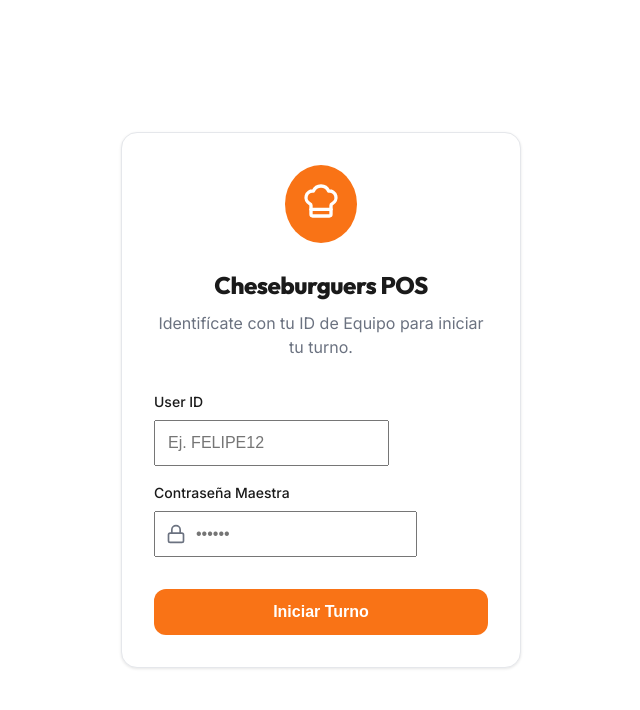
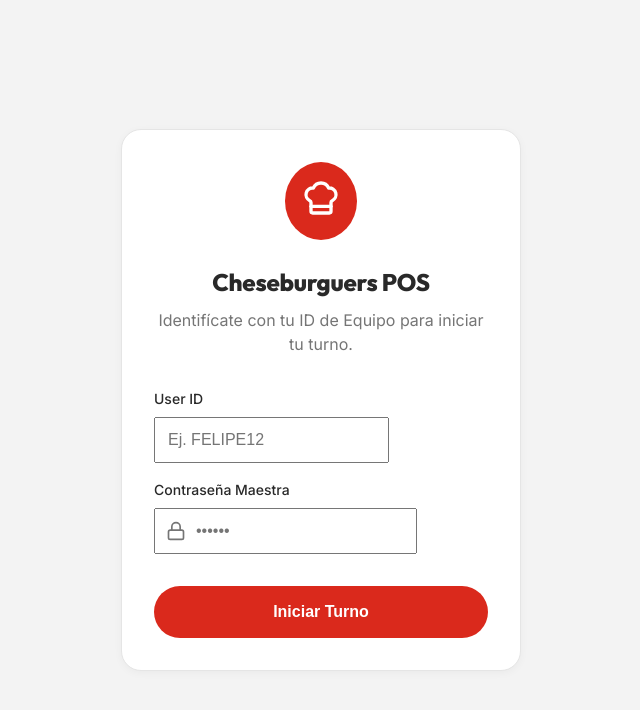
Before and after one commit to paul-mendoza-bravo/cheesy-pos, a React (Vite) app: page /login in a window 1280 px wide. Shown: the top 710 px of the page, without its empty margins (319-959 px from the left). Built offline with nearby package versions, Linux system fonts and the light colour scheme; no server answers.

Commit message:
UX/UI: McDonald's Style Redesign - Vibrant Red/Yellow palette, pill-shaped UI components, and bold commercial fast-food aesthetics

```diff
--- a/src/index.css
+++ b/src/index.css
@@ -1,67 +1,59 @@
 @import url('https://fonts.googleapis.com/css2?family=Inter:wght@400;500;600;700;800&family=Outfit:wght@400;600;800&display=swap');
 
 :root {
-  /* Premium Notion-inspired Palette (Light Mode - Default) */
-  --bg-color: #ffffff;
-  --bg-container: #f7f7f5;
-  --bg-surface: #ffffff;
-  --bg-navbar: rgba(255, 255, 255, 0.85);
+  /* McDonald's Inspired Palette (Commercial Fast Food) */
+  --bg-color: #F3F3F3;         /* Modern light gray background */
+  --bg-container: #FFFFFF;    /* White cards and surfaces */
+  --bg-surface: #FFFFFF;
+  --bg-navbar: #DA291C;       /* Iconic Red */
 
-  --text-main: #1a1a1a;
-  --text-muted: #6b7280;
-  --text-inverse: #ffffff;
+  --text-main: #292929;
+  --text-muted: #757575;
+  --text-inverse: #FFFFFF;
 
-  --border-color: #e5e7eb;
-  --border-strong: #d1d5db;
+  --border-color: #E5E5E5;
+  --border-strong: #CCCCCC;
 
-  --primary-color: #f97316; /* Cheesy Orange */
-  --primary-hover: #ea580c;
-  --primary-soft: #fff7ed;
+  --primary-color: #DA291C;   /* Red */
+  --primary-hover: #BF2418;
 
-  --secondary-color: #ef4444; /* Burger Red */
-  --success-color: #10b981;
-  --warning-color: #f59e0b;
-  --error-color: #ef4444;
+  --accent-color: #FFC72C;    /* Golden Arches Yellow */
+  --accent-hover: #EBB627;
 
-  /* Elevation & Shadows */
-  --shadow-sm: 0 1px 3px rgba(0,0,0,0.1);
-  --shadow-md: 0 4px 6px -1px rgba(0,0,0,0.1), 0 2px 4px -1px rgba(0,0,0,0.06);
-  --shadow-lg: 0 10px 15px -3px rgba(0,0,0,0.1), 0 4px 6px -2px rgba(0,0,0,0.05);
-  --shadow-premium: 0 20px 25px -5px rgba(0,0,0,0.1), 0 10px 10px -5px rgba(0,0,0,0.04);
+  --success-color: #27AE60;
+  --warning-color: #F2994A;
+  --error-color: #EB5757;
 
-  /* Layout & Spacing */
-  --radius-sm: 8px;
-  --radius-md: 12px;
-  --radius-lg: 16px;
-  --radius-xl: 24px;
-  --radius-full: 9999px;
+  /* App Aesthetics: Ultra Rounded & Pill Buttons */
+  --radius-sm: 10px;
+  --radius-md: 16px;
+  --radius-lg: 20px;
+  --radius-xl: 30px;
+  --radius-full: 999px;
+
+  /* Soft commercial shadows */
+  --shadow-sm: 0 2px 8px rgba(0,0,0,0.04);
+  --shadow-md: 0 4px 16px rgba(0,0,0,0.06);
+  --shadow-lg: 0 10px 30px rgba(0,0,0,0.08);
+  --shadow-premium: 0 20px 40px rgba(218, 41, 28, 0.1); /* Red glow */
 
   /* Animation Tokens */
-  --transition-fast: 150ms cubic-bezier(0.4, 0, 0.2, 1);
-  --transition-slow: 300ms cubic-bezier(0.4, 0, 0.2, 1);
+  --transition-fast: 200ms cubic-bezier(0.4, 0, 0.2, 1);
+  --transition-slow: 400ms cubic-bezier(0.4, 0, 0.2, 1);
   --spring: cubic-bezier(0.175, 0.885, 0.32, 1.275);
 }
 
+/* Force Light Mode Vibe even on Dark preferences for McStyle */
 @media (prefers-color-scheme: dark) {
+  /* Optional: Overriding dark mode to stay bright and 'McLike' */
   :root {
-    --bg-color: #0f172a; /* Deep Slate */
-    --bg-container: #1e293b;
-    --bg-surface: #1e293b;
-    --bg-navbar: rgba(15, 23, 42, 0.85);
-
-    --text-main: #f8fafc;
-    --text-muted: #94a3b8;
-    --text-inverse: #0f172a;
-
-    --border-color: rgba(255, 255, 255, 0.08);
-    --border-strong: rgba(255, 255, 255, 0.15);
-
-    --primary-soft: rgba(249, 115, 22, 0.1);
-
-    --shadow-sm: 0 1px 3px rgba(0,0,0,0.5);
-    --shadow-md: 0 4px 6px -1px rgba(0,0,0,0.5);
-    --shadow-lg: 0 10px 25px -3px rgba(0,0,0,0.6);
-    --shadow-premium: 0 25px 50px -12px rgba(0,0,0,0.8);
+    --bg-color: #1A1A1A;
+    --bg-container: #262626;
+    --bg-surface: #262626;
+    --bg-navbar: #DA291C;
+    --text-main: #FFFFFF;
+    --text-muted: #9E9E9E;
+    --border-color: #3D3D3D;
   }
 }
 
@@ -74,120 +66,110 @@
 }
 
 html, body {
-  font-family: 'Inter', -apple-system, sans-serif;
+  font-family: 'Inter', sans-serif;
   background-color: var(--bg-color);
   color: var(--text-main);
   line-height: 1.5;
   -webkit-font-smoothing: antialiased;
-  -moz-osx-font-smoothing: grayscale;
 
-  /* Mobile Safe Areas */
+  /* Safe Areas */
   padding-top: env(safe-area-inset-top);
   padding-bottom: env(safe-area-inset-bottom);
 
   overflow-x: hidden;
   overscroll-behavior-y: none;
   height: 100%;
-  transition: background-color var(--transition-slow), color var(--transition-slow);
 }
 
-#root {
-  min-height: 100vh;
-  display: flex;
-  flex-direction: column;
+h1, h2, h3 {
+  font-family: 'Outfit', sans-serif;
+  letter-spacing: -0.01em;
+  font-weight: 800;
 }
 
-/* Premium Typography Styles */
-h1, h2, h3 {
-  font-family: 'Outfit', sans-serif;
-  letter-spacing: -0.02em;
-}
-
-/* Global Transition Utility */
-.theme-switch {
-  transition: all var(--transition-slow);
-}
-
-/* Utility Classes */
 .card {
   background: var(--bg-surface);
-  border: 1px solid var(--border-color);
   border-radius: var(--radius-lg);
   padding: 20px;
   box-shadow: var(--shadow-sm);
-  transition: transform var(--transition-fast), box-shadow var(--transition-fast), background var(--transition-slow);
+  transition: all var(--transition-fast);
+  border: 1px solid var(--border-color);
 }
 
-.card:active {
-  transform: scale(0.98);
+.card:hover {
+  box-shadow: var(--shadow-md);
+  transform: translateY(-2px);
 }
 
 .btn {
   display: inline-flex;
   align-items: center;
   justify-content: center;
-  gap: 8px;
-  padding: 12px 20px;
-  border-radius: var(--radius-md);
-  font-size: 14px;
-  font-weight: 700;
+  gap: 10px;
+  padding: 14px 24px;
+  border-radius: var(--radius-full); /* Pill Button */
+  font-size: 15px;
+  font-weight: 800;
   cursor: pointer;
-  border: 1px solid var(--border-color);
-  background: var(--bg-surface);
-  color: var(--text-main);
+  border: none;
   transition: all var(--transition-fast);
   user-select: none;
-  min-height: 44px; /* Mobile accessibility */
+  min-height: 52px; /* Dedo gordo friendly */
+  text-transform: none;
 }
 
-.btn:active {
-  transform: scale(0.96);
-}
-
+/* Main Action Button (Yellow) */
 .btn-primary {
-  background: linear-gradient(135deg, var(--primary-color), var(--secondary-color));
-  color: white;
-  border: none;
-  box-shadow: 0 4px 12px rgba(249, 115, 22, 0.3);
+  background: var(--accent-color);
+  color: #292929;
+  box-shadow: 0 4px 12px rgba(255, 199, 44, 0.3);
 }
 
 .btn-primary:active {
-  box-shadow: 0 2px 6px rgba(249, 115, 22, 0.2);
+  transform: scale(0.96);
+  background: var(--accent-hover);
 }
 
-/* Glassmorphism Effect */
+/* Secondary / Brand Button (Red) */
+.btn-secondary {
+  background: var(--primary-color);
+  color: white;
+  box-shadow: 0 4px 12px rgba(218, 41, 28, 0.2);
+}
+
+.btn-secondary:active {
+  background: var(--primary-hover);
+}
+
 .glass {
   background: var(--bg-navbar);
-  backdrop-filter: blur(12px);
-  -webkit-backdrop-filter: blur(12px);
-  border-bottom: 1px solid var(--border-color);
+  color: white;
+  box-shadow: var(--shadow-md);
 }
 
-/* Skeleton Loading Animation */
+/* Skeleton Loading */
+.skeleton {
+  background: linear-gradient(90deg, #E0E0E0 25%, #F0F0F0 50%, #E0E0E0 75%);
+  background-size: 200% 100%;
+  animation: shimmer 1.5s infinite;
+  border-radius: var(--radius-md);
+}
+
 @keyframes shimmer {
   0% { background-position: -200% 0; }
   100% { background-position: 200% 0; }
 }
 
-.skeleton {
-  background: linear-gradient(90deg, var(--bg-container) 25%, var(--border-color) 50%, var(--bg-container) 75%);
-  background-size: 200% 100%;
-  animation: shimmer 1.5s infinite;
-  border-radius: var(--radius-sm);
+.pulse {
+  animation: interact-pulse 0.4s var(--spring);
 }
 
-/* Pulse Animation for Interactions */
 @keyframes interact-pulse {
   0% { transform: scale(1); }
-  50% { transform: scale(1.1); }
+  50% { transform: scale(1.08); }
   100% { transform: scale(1); }
 }
 
-.pulse {
-  animation: interact-pulse 0.3s var(--spring);
-}
-
-/* Hide Scrollbar */
 ::-webkit-scrollbar {
   width: 0px;
   background: transparent;
--- a/src/pages/ClientOrderStatus.jsx
+++ b/src/pages/ClientOrderStatus.jsx
@@ -7,12 +7,12 @@ import { CheckCircle, Clock, ChefHat, Bike, Star, X, RotateCcw } from 'lucide-re
 const BACKEND_URL = import.meta.env.VITE_API_URL || `http://${window.location.hostname}:3001`;
 
 const STATUS_CONFIG = {
-  PENDING:   { label: 'Esperando confirmación', icon: Clock,        color: 'var(--warning-color)', step: 0 },
-  ACCEPTED:  { label: 'Pedido aceptado',         icon: CheckCircle,  color: 'var(--success-color)', step: 1 },
-  COOKING:   { label: 'En preparación',           icon: ChefHat,      color: 'var(--primary-color)', step: 2 },
-  READY:     { label: 'Listo para entrega',       icon: Star,         color: '#6366f1',              step: 3 },
-  DELIVERED: { label: '¡Entregado!',              icon: CheckCircle,  color: 'var(--success-color)', step: 4 },
-  REJECTED:  { label: 'No disponible',           icon: X,            color: 'var(--error-color)',   step: -1 },
+  PENDING:   { label: 'Esperando cocina',    icon: Clock,        color: 'var(--warning-color)', step: 0 },
+  ACCEPTED:  { label: '¡Orden aceptada!',     icon: CheckCircle,  color: 'var(--success-color)', step: 1 },
+  COOKING:   { label: 'Cocinando tu burger', icon: ChefHat,      color: 'var(--accent-color)',  step: 2 },
+  READY:     { label: '¡Listisimo p/entrega!', icon: Star,         color: 'var(--primary-color)', step: 3 },
+  DELIVERED: { label: '¡Entregado! Disfruta', icon: CheckCircle,  color: 'var(--success-color)', step: 4 },
+  REJECTED:  { label: 'No disponible hoy',    icon: X,            color: 'var(--error-color)',   step: -1 },
 };
 
 const STEPS = ['PENDING', 'ACCEPTED', 'COOKING', 'READY', 'DELIVERED'];
@@ -69,17 +69,17 @@ const ClientOrderStatus = () => {
   const isDelivered = status === 'DELIVERED';
 
   return (
-    <div className="theme-switch" style={{ minHeight: '100vh', background: 'var(--bg-color)', fontFamily: "'Inter', sans-serif", color: 'var(--text-main)', padding: '24px 20px', display: 'flex', flexDirection: 'column', alignItems: 'center' }}>
+    <div className="theme-switch" style={{ minHeight: '100vh', background: 'var(--bg-color)', fontFamily: "'Inter', sans-serif", color: 'var(--text-main)', padding: '0 0 40px', display: 'flex', flexDirection: 'column', alignItems: 'center' }}>
 
-      {/* Header */}
-      <div className="glass" style={{ width: '100%', maxWidth: '480px', display: 'flex', justifyContent: 'space-between', alignItems: 'center', padding: '12px 20px', borderRadius: '16px', marginBottom: '32px' }}>
-        <div style={{ display: 'flex', alignItems: 'center', gap: '8px' }}>
-          <span style={{ fontSize: '22px' }}>🧀</span>
-          <span style={{ fontWeight: '800', fontSize: '18px', fontFamily: "'Outfit', sans-serif" }}>Cheesy</span>
+      {/* Header - McNavbar */}
+      <div className="glass" style={{ width: '100%', display: 'flex', justifyContent: 'space-between', alignItems: 'center', padding: '16px 20px', marginBottom: '32px', borderRadius: '0' }}>
+        <div style={{ display: 'flex', alignItems: 'center', gap: '10px' }}>
+          <span style={{ fontSize: '24px' }}>🧀</span>
+          <span style={{ fontWeight: '900', fontSize: '20px', fontFamily: "'Outfit', sans-serif", color: 'white' }}>CHEESY</span>
         </div>
-        <div style={{ display: 'flex', alignItems: 'center', gap: '8px' }}>
-          <div style={{ width: '8px', height: '8px', borderRadius: '50%', background: connected ? 'var(--success-color)' : 'var(--error-color)', transition: 'background 0.3s' }} />
-          <span style={{ fontSize: '12px', color: 'var(--text-muted)', fontWeight: '600' }}>{connected ? 'En vivo' : 'Reconectando...'}</span>
+        <div style={{ display: 'flex', alignItems: 'center', gap: '10px' }}>
+          <div style={{ width: '10px', height: '10px', borderRadius: '50%', background: connected ? '#FFC72C' : 'white', boxShadow: connected ? '0 0 8px #FFC72C' : 'none' }} />
+          <span style={{ fontSize: '12px', color: 'white', fontWeight: '800' }}>{connected ? 'LIVE TRACKING' : 'RECONNECTING...'}</span>
         </div>
       </div>
 
@@ -100,66 +100,67 @@ const ClientOrderStatus = () => {
       )}
 
       {/* Main Status Card */}
-      <div style={{ width: '100%', maxWidth: '480px', position: 'relative', zIndex: 10 }}>
+      <div style={{ width: '100%', maxWidth: '480px', padding: '0 20px', position: 'relative', zIndex: 10 }}>
         <div className="card" style={{
-          border: `2px solid ${config.color}`, borderRadius: 'var(--radius-xl)', padding: '40px 28px',
-          textAlign: 'center', boxShadow: 'var(--shadow-premium)', marginBottom: '24px'
+          border: `4px solid ${config.color}`, borderRadius: '24px', padding: '40px 24px',
+          textAlign: 'center', boxShadow: 'var(--shadow-lg)', marginBottom: '28px'
         }}>
           <div style={{
-            width: '80px', height: '80px', borderRadius: '50%',
-            background: 'var(--bg-container)', border: `3px solid ${config.color}`,
+            width: '100px', height: '100px', borderRadius: '50%',
+            background: '#f9f9f9', border: `4px solid ${config.color}`,
             display: 'flex', alignItems: 'center', justifyContent: 'center',
-            margin: '0 auto 24px',
-            transition: 'all 0.5s var(--spring)'
+            margin: '0 auto 28px',
+            transform: 'scale(1.1)',
+            boxShadow: 'var(--shadow-sm)'
           }}>
-            <Icon size={36} color={config.color} />
+            <Icon size={48} color={config.color} />
           </div>
 
-          <h1 style={{ fontSize: '24px', fontWeight: '800', marginBottom: '8px', color: 'var(--text-main)', fontFamily: "'Outfit', sans-serif" }}>{config.label}</h1>
-          <p style={{ color: 'var(--text-muted)', fontSize: '14px', margin: '0 0 16px', fontWeight: '500' }}>
-            Orden <strong style={{ color: 'var(--text-main)' }}>#{orderId.slice(-6).toUpperCase()}</strong>
+          <h1 style={{ fontSize: '28px', fontWeight: '900', marginBottom: '10px', color: 'var(--text-main)', fontFamily: "'Outfit', sans-serif" }}>{config.label}</h1>
+          <p style={{ color: 'var(--text-muted)', fontSize: '16px', margin: '0 0 20px', fontWeight: '700' }}>
+            ORDEN <span style={{ color: 'var(--primary-color)' }}>#{orderId.slice(-6).toUpperCase()}</span>
           </p>
 
           {estimatedMinutes && status === 'ACCEPTED' && (
-            <div style={{ background: 'var(--primary-soft)', border: '1px solid var(--primary-color)', borderRadius: '12px', padding: '12px 16px', fontSize: '14px', color: 'var(--primary-color)', marginTop: '16px', fontWeight: '700' }}>
-              ⏱ Tiempo estimado: {estimatedMinutes} mins
+            <div style={{ background: 'var(--accent-color)', borderRadius: 'var(--radius-full)', padding: '12px 24px', fontSize: '15px', color: '#292929', marginTop: '20px', fontWeight: '900', display: 'inline-block', boxShadow: 'var(--shadow-sm)' }}>
+              ⏱ LISTO EN {estimatedMinutes} MINS
             </div>
           )}
 
           {isRejected && rejectionReason && (
-            <div style={{ background: 'rgba(239,68,68,0.08)', border: '1px solid var(--error-color)', borderRadius: '12px', padding: '12px 16px', fontSize: '14px', color: 'var(--error-color)', marginTop: '16px', fontWeight: '600' }}>
+            <div style={{ background: '#FFEEF0', border: '2px solid var(--error-color)', borderRadius: '16px', padding: '16px', fontSize: '15px', color: 'var(--error-color)', marginTop: '20px', fontWeight: '800' }}>
               {rejectionReason}
             </div>
           )}
         </div>
 
-        {/* Progress Stepper */}
+        {/* Progress Stepper - McPill Style */}
         {!isRejected && (
-          <div className="card" style={{ padding: '24px', marginBottom: '24px', background: 'var(--bg-container)', border: 'none' }}>
+          <div className="card" style={{ padding: '32px 28px', marginBottom: '32px', background: 'var(--bg-container)', border: '1px solid #eee' }}>
             {STEPS.map((step, idx) => {
               const stepConfig = STATUS_CONFIG[step];
               const StepIcon = stepConfig.icon;
               const isDone = currentStep > idx;
               const isActive = currentStep === idx;
-              const stepColor = isDone ? 'var(--success-color)' : isActive ? 'var(--primary-color)' : 'var(--text-muted)';
+              const stepColor = isDone ? 'var(--success-color)' : isActive ? 'var(--primary-color)' : '#CCCCCC';
 
               return (
-                <div key={step} style={{ display: 'flex', alignItems: 'center', gap: '16px', marginBottom: idx < STEPS.length - 1 ? '4px' : 0 }}>
+                <div key={step} style={{ display: 'flex', alignItems: 'center', gap: '20px', marginBottom: idx < STEPS.length - 1 ? '6px' : 0 }}>
                   <div style={{ display: 'flex', flexDirection: 'column', alignItems: 'center' }}>
-                    <div style={{
-                      width: '32px', height: '32px', borderRadius: '50%', display: 'flex', alignItems: 'center', justifyContent: 'center',
-                      background: isDone ? 'var(--success-color)' : isActive ? 'var(--primary-color)' : 'var(--bg-color)',
-                      border: isActive ? `2px solid var(--primary-color)` : `1px solid var(--border-color)`,
-                      transition: 'all 0.4s ease'
+                    <div className="theme-switch" style={{
+                      width: '40px', height: '40px', borderRadius: '50%', display: 'flex', alignItems: 'center', justifyContent: 'center',
+                      background: isDone ? 'var(--success-color)' : isActive ? 'var(--accent-color)' : '#F5F5F5',
+                      border: isActive ? `3px solid var(--primary-color)` : isDone ? 'none' : `2px solid #EEEEEE`,
+                      transition: 'all 0.4s var(--spring)'
                     }}>
-                      <StepIcon size={14} color={isDone || isActive ? 'white' : 'var(--text-muted)'} />
+                      <StepIcon size={18} color={isDone ? 'white' : isActive ? '#292929' : '#BBB'} />
                     </div>
                     {idx < STEPS.length - 1 && (
-                      <div style={{ width: '2px', height: '24px', background: isDone ? 'var(--success-color)' : 'var(--border-color)', transition: 'all 0.4s ease' }} />
+                      <div style={{ width: '4px', height: '28px', background: isDone ? 'var(--success-color)' : '#EEEEEE', transition: 'all 0.4s ease', borderRadius: '2px' }} />
                     )}
                   </div>
-                  <span style={{ fontSize: '14px', fontWeight: isActive ? '800' : '600', color: stepColor, transition: 'all 0.3s' }}>
-                    {stepConfig.label}
+                  <span style={{ fontSize: '16px', fontWeight: isActive || isDone ? '900' : '700', color: stepColor, transition: 'all 0.3s' }}>
+                    {stepConfig.label.toUpperCase()}
                   </span>
                 </div>
               );
@@ -168,13 +169,13 @@ const ClientOrderStatus = () => {
         )}
 
         {/* CTA Buttons */}
-        <div style={{ display: 'flex', flexDirection: 'column', gap: '12px', width: '100%' }}>
+        <div style={{ display: 'flex', flexDirection: 'column', gap: '16px', width: '100%', padding: '0 20px' }}>
           {(isRejected || isDelivered) && (
-            <button onClick={() => navigate('/client/menu')} className="btn btn-primary" style={{ padding: '16px', fontSize: '16px' }}>
-              <RotateCcw size={20} /> {isDelivered ? 'Pedir de nuevo' : 'Volver al menú'}
+            <button onClick={() => navigate('/client/menu')} className="btn btn-primary" style={{ padding: '20px', fontSize: '18px', textTransform: 'uppercase' }}>
+              <RotateCcw size={22} /> {isDelivered ? 'Pedir de nuevo' : 'Volver al menú'}
             </button>
           )}
-          <button onClick={() => { logout(); navigate('/client/login'); }} style={{ padding: '14px', border: 'none', borderRadius: '14px', background: 'var(--bg-container)', color: 'var(--text-muted)', fontWeight: '700', fontSize: '14px', cursor: 'pointer', textAlign: 'center' }}>
+          <button onClick={() => { logout(); navigate('/client/login'); }} style={{ padding: '18px', border: 'none', borderRadius: 'var(--radius-full)', background: '#EEEEEE', color: '#666', fontWeight: '900', fontSize: '15px', cursor: 'pointer', textAlign: 'center', textTransform: 'uppercase' }}>
             Cerrar sesión
           </button>
         </div>
```
Also changed, not shown: src/pages/ClientLogin.jsx (+35 -34 lines), src/pages/ClientMenu.jsx (+56 -51 lines).
